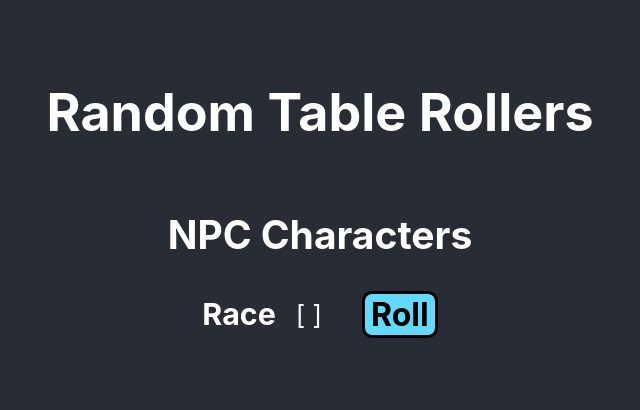
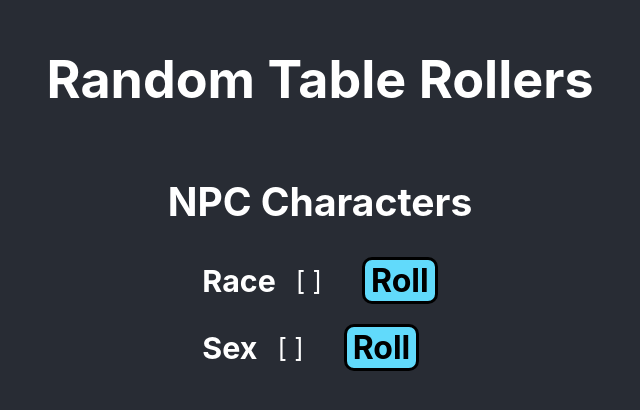
Before and after one commit to Dan503/random-tables-roller, a React (Create React App) app: page / in a window 1280 px wide. Shown: the part 208-618 px from the top of the page, without its empty margins (320-960 px from the left). Built offline with nearby package versions, Linux system fonts and the light colour scheme.

Commit message:
Adding sex (gender) table

```diff
--- a/src/App.tsx
+++ b/src/App.tsx
@@ -1,6 +1,7 @@
 import './App.css'
+import { FlexGap } from './components/FlexGap/FlexGap'
 import { RollResult } from './components/RollResult/RollResult'
-import { races } from './data'
+import { races, sex } from './data'
 
 function App() {
 	return (
@@ -8,7 +9,10 @@ function App() {
 			<div className="App-header">
 				<h1>Random Table Rollers</h1>
 				<h2>NPC Characters</h2>
-				<RollResult label="Race" tableData={races} dSize={'d100'} />
+				<FlexGap direction="vertical">
+					<RollResult label="Race" tableData={races} dSize={'d100'} />
+					<RollResult label="Sex" tableData={sex} dSize={'d4'} />
+				</FlexGap>
 			</div>
 		</div>
 	)
--- a/src/data/index.ts
+++ b/src/data/index.ts
@@ -1 +1,2 @@
 export { races } from './races'
+export { sex } from './sex'
--- /dev/null
+++ b/src/data/sex.ts
@@ -0,0 +1,12 @@
+import { d4, RollTable } from "../utils/utilTypes";
+
+export const sex: RollTable<d4> = [
+	{
+		roll: [1, 2],
+		value: 'Male'
+	},
+	{
+		roll: [3, 4],
+		value: 'Female'
+	},
+]
```
